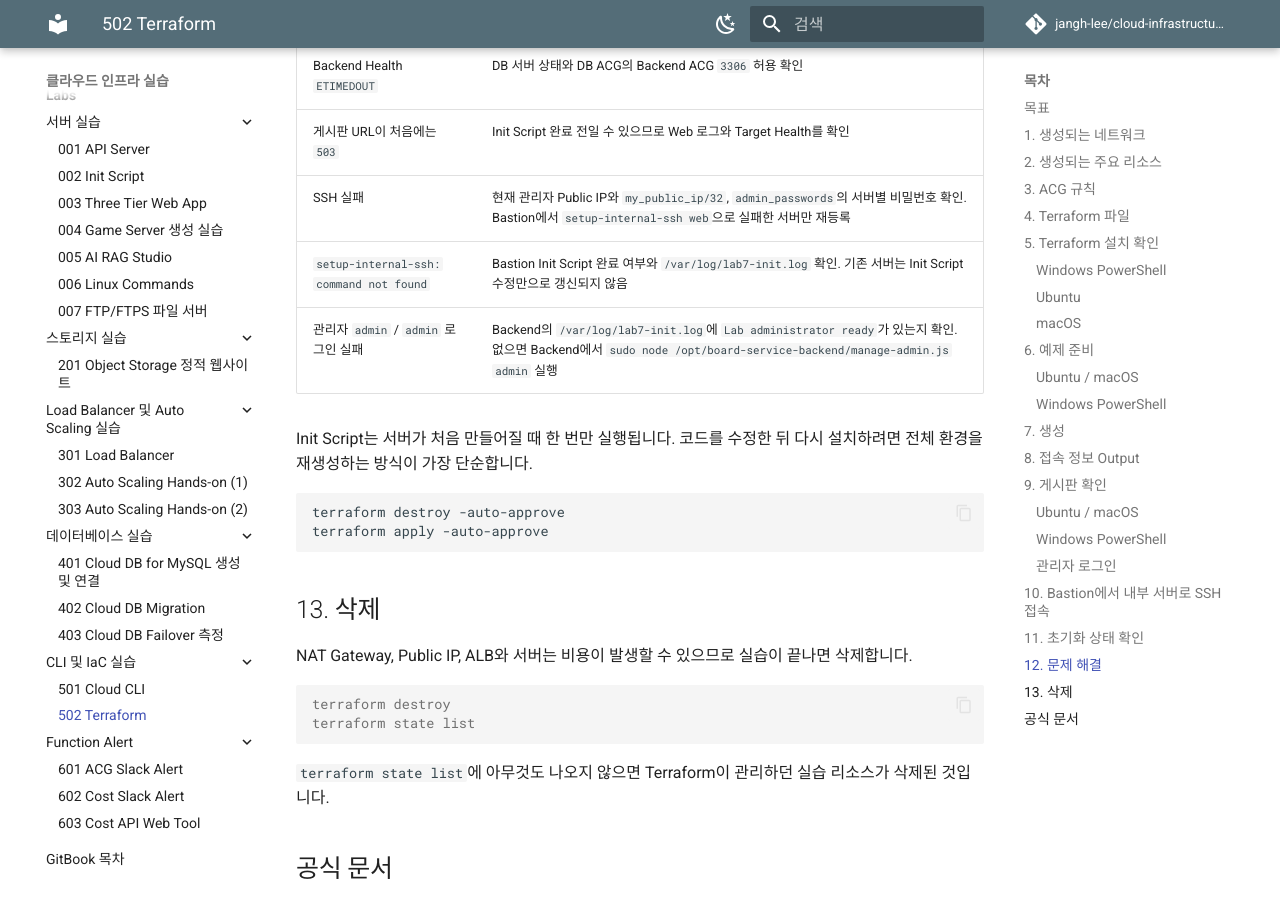
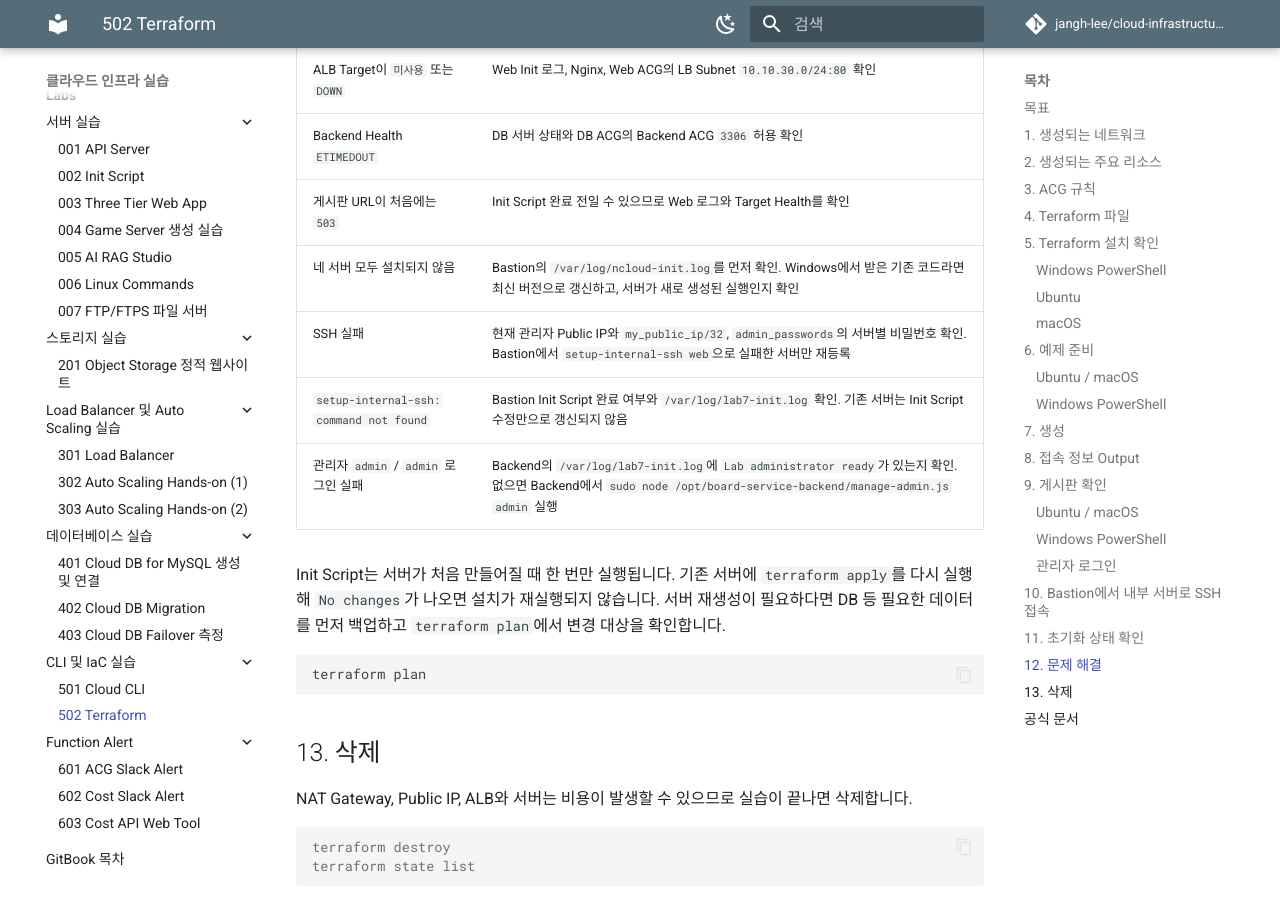
Before and after one commit to jangh-lee/cloud-infrastructure-lecture-example, an MkDocs documentation site: the page built from gitbook/labs/502-terraform.md, in a window 1280 px wide and 900 px high, scrolled down 10304 px. Built offline with MkDocs 1.6.1 and Material for MkDocs 9.7.7, drawn with Linux system fonts in a browser that asks for light colours; comment, search, counter and statistics services are not loaded; some of the changed text lies outside the part shown.

````diff
--- a/gitbook/labs/502-terraform.md
+++ b/gitbook/labs/502-terraform.md
@@ -232,7 +232,7 @@
 terraform apply tfplan
 ```
 
-`Apply complete!`가 표시되면 클라우드 리소스 생성은 완료된 것입니다. 각 서버의 Init Script는 서버 내부에서 계속 실행될 수 있으므로 게시판이 열리기까지 약 3~10분 정도 기다립니다.
+`Apply complete!`가 표시되면 클라우드 리소스 생성은 완료된 것입니다. 각 서버의 Init Script는 서버 내부에서 계속 실행될 수 있으므로 게시판이 열리기까지 약 3~10분 정도 기다립니다. Windows에서 체크아웃한 파일의 CRLF 줄바꿈은 Terraform 코드가 Init Script 전달 전에 LF로 변환합니다.
 
 !!! note "Windows에서도 명령은 같습니다"
     위 다섯 줄은 PowerShell에 그대로 복사해 실행합니다. `tfplan`은 실행 파일이 아니라 Terraform이 생성한 실행 계획 파일입니다.
@@ -373,9 +373,10 @@
 terraform output verification_commands
 ```
 
-각 서버에서 공통으로 확인할 로그는 `/var/log/lab7-init.log`입니다.
+각 서버에서 먼저 Naver Cloud의 실행 로그를 확인합니다. `/var/log/lab7-init.log`가 없다면 스크립트 본문이 시작되기 전 오류일 수 있습니다.
 
 ```bash
+sudo tail -n 100 /var/log/ncloud-init.log
 sudo tail -n 100 /var/log/lab7-init.log
 ```
 
@@ -405,15 +406,15 @@
 | ALB Target이 `미사용` 또는 `DOWN` | Web Init 로그, Nginx, Web ACG의 LB Subnet `10.10.30.0/24:80` 확인 |
 | Backend Health `ETIMEDOUT` | DB 서버 상태와 DB ACG의 Backend ACG `3306` 허용 확인 |
 | 게시판 URL이 처음에는 `503` | Init Script 완료 전일 수 있으므로 Web 로그와 Target Health를 확인 |
+| 네 서버 모두 설치되지 않음 | Bastion의 `/var/log/ncloud-init.log`를 먼저 확인. Windows에서 받은 기존 코드라면 최신 버전으로 갱신하고, 서버가 새로 생성된 실행인지 확인 |
 | SSH 실패 | 현재 관리자 Public IP와 `my_public_ip/32`, `admin_passwords`의 서버별 비밀번호 확인. Bastion에서 `setup-internal-ssh web`으로 실패한 서버만 재등록 |
 | `setup-internal-ssh: command not found` | Bastion Init Script 완료 여부와 `/var/log/lab7-init.log` 확인. 기존 서버는 Init Script 수정만으로 갱신되지 않음 |
 | 관리자 `admin` / `admin` 로그인 실패 | Backend의 `/var/log/lab7-init.log`에 `Lab administrator ready`가 있는지 확인. 없으면 Backend에서 `sudo node /opt/board-service-backend/manage-admin.js admin` 실행 |
 
-Init Script는 서버가 처음 만들어질 때 한 번만 실행됩니다. 코드를 수정한 뒤 다시 설치하려면 전체 환경을 재생성하는 방식이 가장 단순합니다.
+Init Script는 서버가 처음 만들어질 때 한 번만 실행됩니다. 기존 서버에 `terraform apply`를 다시 실행해 `No changes`가 나오면 설치가 재실행되지 않습니다. 서버 재생성이 필요하다면 DB 등 필요한 데이터를 먼저 백업하고 `terraform plan`에서 변경 대상을 확인합니다.
 
 ```bash
-terraform destroy -auto-approve
-terraform apply -auto-approve
+terraform plan
 ```
 
 ## 13. 삭제
````
Also changed, not shown: 502-terraform/README.md (+11 -2 lines), 2 other files.
